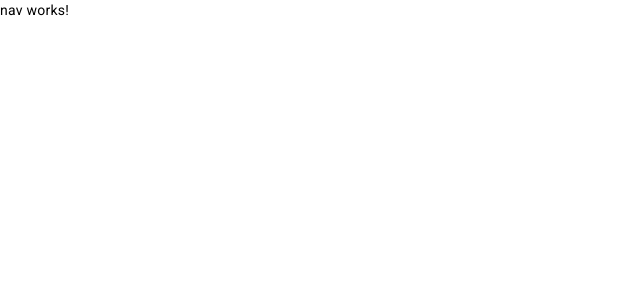
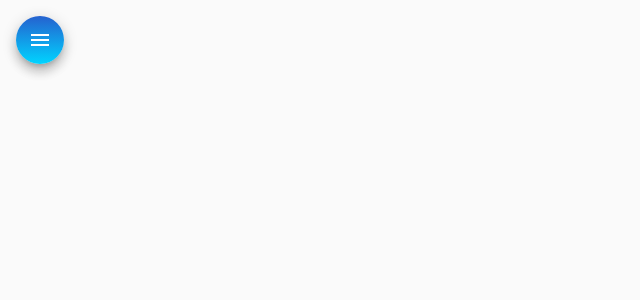
Before and after one commit to IgorMontezuma20/helpdesk-frontend, an Angular app: page / in a window 1280 px wide. Shown: the top 300 px of the page, without its empty margins (0-640 px from the left). Built offline with nearby package versions, Linux system fonts and the light colour scheme.

Commit message:
feat: construindo o componente Nav

```diff
--- a/src/app/components/nav/nav.component.css
+++ b/src/app/components/nav/nav.component.css
@@ -0,0 +1,34 @@
+.container {
+    height: 100%;
+ }
+
+ .sidenav {
+    width: 13rem;
+    color: white;
+    background: linear-gradient(180deg, rgba(2,0,36,1) 0%, rgba(37,97,207,1) 0%, rgba(0,212,255,1) 100%);
+ }
+
+
+ img {
+    width: 100%;
+    height: 7rem;
+    margin: .8rem auto 1rem auto;
+ }
+
+ i{
+    color: white;
+ }
+
+ .sidenav a {
+    color: white !important;
+ }
+
+ .sidenav i {
+    margin-right: .6rem;
+ }
+
+ .menu {
+    margin: 1rem 0 0 1rem;
+    color: white;
+    background: linear-gradient(180deg, rgba(2,0,36,1) 0%, rgba(37,97,207,1) 0%, rgba(0,212,255,1) 100%);
+ }
--- a/src/app/components/nav/nav.component.html
+++ b/src/app/components/nav/nav.component.html
@@ -1 +1,37 @@
-<p>nav works!</p>
+<mat-drawer-container class="container" autosize>
+  <mat-drawer #drawer class="sidenav" mode="side">
+    <img src="assets/img/side-image.svg" alt="Imagem de navegação" />
+    <mat-nav-list class="nav-list">
+      <a mat-list-item routerLink="/">
+        <i class="material-icons">home</i>
+        Home
+      </a>
+      <a mat-list-item routerLink="/">
+        <i class="material-icons">account_circle</i>
+        Técnicos
+      </a>
+      <a mat-list-item routerLink="/">
+        <i class="material-icons">person</i>
+        Clientes
+      </a>
+      <a mat-list-item routerLink="/">
+        <i class="material-icons">code</i>
+        Github
+      </a>
+      <a mat-list-item routerLink="/">
+        <i class="material-icons">logout</i>
+        Logout
+      </a>
+    </mat-nav-list>
+  </mat-drawer>
+
+  <div class="sidenav-content">
+    <button
+      class="menu mat-elevation-z8"
+      (click)="drawer.toggle()"
+      mat-icon-button
+    >
+      <mat-icon>menu</mat-icon>
+    </button>
+  </div>
+</mat-drawer-container>
```
Also changed, not shown: src/assets/img/side-image.svg (added).
